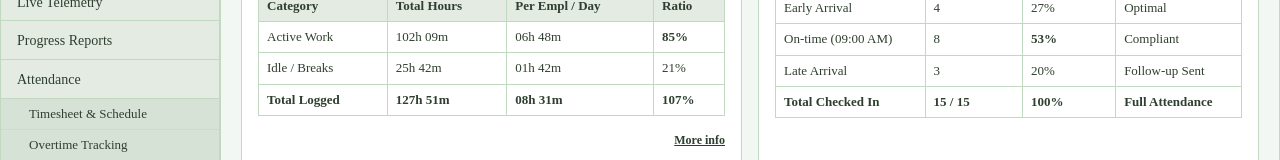
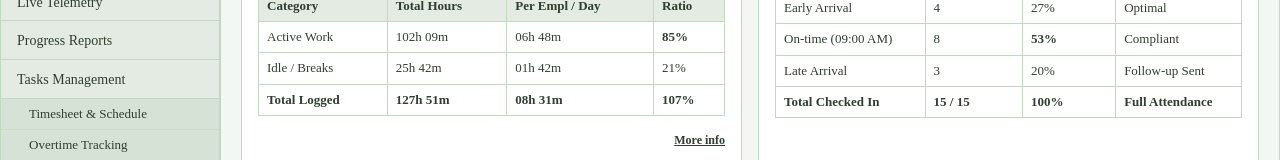
Before and after one commit to BhavyaJain-code/real-time-work-allocation-system, a React (Vite) app in the folder frontend/: page /login in a window 1280 px wide. Both pictures are taken after typing "name@example.com", "Sample123" into the empty fields and a click on the button "Sign In". Shown: the part 157-317 px from the top of the page. Built offline with nearby package versions, Linux system fonts and the light colour scheme.

Commit message:
Rename Attendance sidebar option to Tasks Management

```diff
--- a/frontend/src/components/Layout.jsx
+++ b/frontend/src/components/Layout.jsx
@@ -116,10 +116,10 @@ export default function Layout() {
             </NavLink>
           </div>
 
-          {/* Attendance (Dropdown) */}
+          {/* Tasks Management (Dropdown) */}
           <div className="wt-menu-group">
             <div className="wt-menu-header" onClick={() => toggleSection("attendance")}>
-              <span>Attendance </span>
+              <span>Tasks Management</span>
             </div>
             {expandedSections.attendance && (
               <div className="wt-submenu">
```
